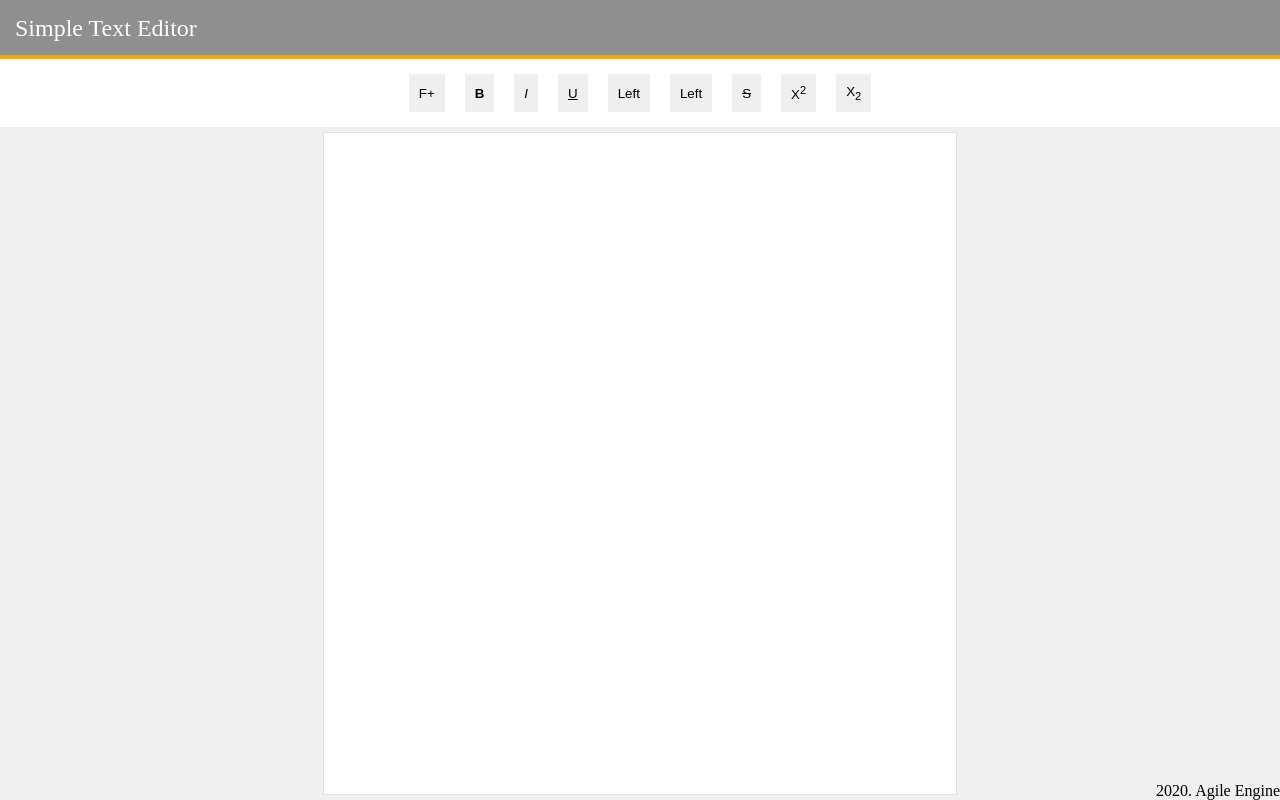
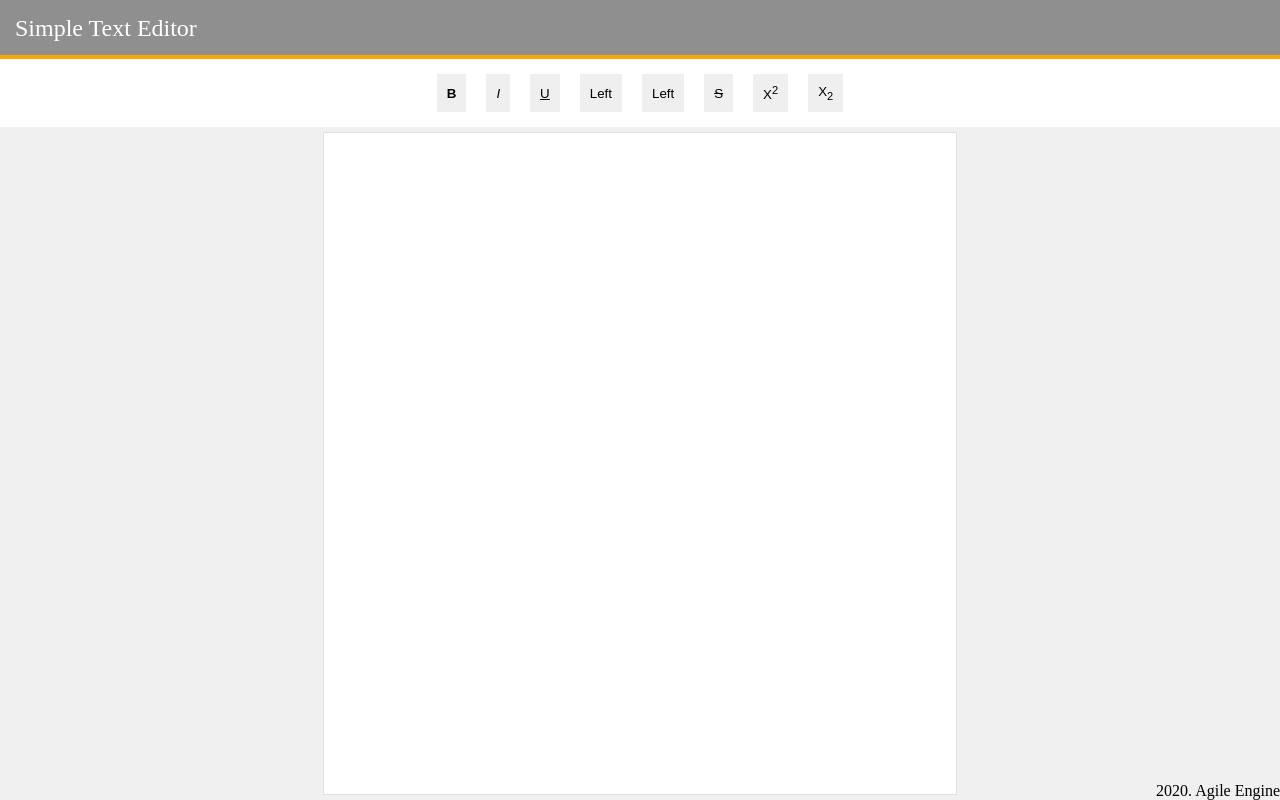
Before and after one commit to Vlad-Konovalchuk/React-Selection-Range-API, a React (Create React App) app: page / in a window 1280 px wide. Built offline with nearby package versions, Linux system fonts and the light colour scheme; no server answers.

Commit message:
Deleted unused settings

```diff
--- a/src/components/control-panel/ControlPanel.jsx
+++ b/src/components/control-panel/ControlPanel.jsx
@@ -10,8 +10,6 @@ class ControlPanel extends Component {
         return (
             <div id="control-panel">
                 <div id="format-actions">
-                    <button onClick={this.handleAction} className="format-action" type="button" data-action="increaseFontSize">
-                        F+</button>
                     <button onClick={this.handleAction} className="format-action" type="button" data-action="bold">
                         <strong>B</strong></button>
                     <button onClick={this.handleAction} className="format-action" type="button" data-action="italic">
```
